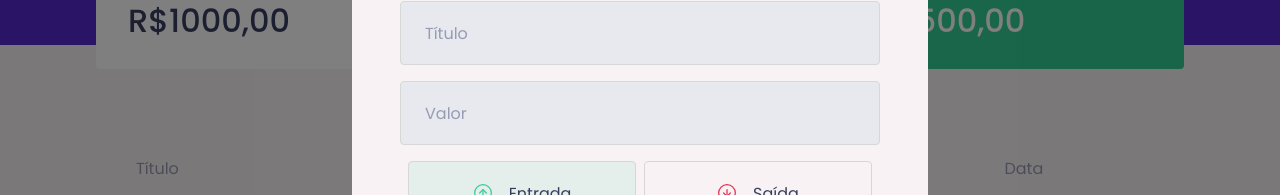
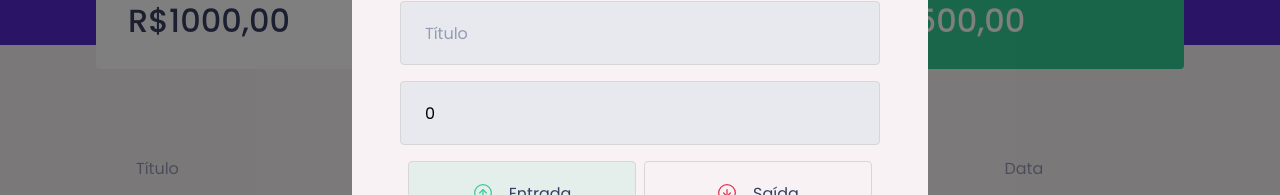
Before and after one commit to SamuelMenecucci/dt-money, a React (Create React App) app: page / in a window 1280 px wide. Both pictures are taken after a click on the button "Nova transação". Shown: the part 227-422 px from the top of the page. Built offline with nearby package versions, Linux system fonts and the light colour scheme; no server answers; what miragejs would draw is missing.

Commit message:
saving input data inside states

```diff
--- a/src/components/NewTransactionModal/index.tsx
+++ b/src/components/NewTransactionModal/index.tsx
@@ -3,7 +3,7 @@
 import closeImg from "../../assets/fechar.svg";
 import incomeImg from "../../assets/entradas.svg";
 import outcomeImg from "../../assets/saídas.svg";
-import { useState } from "react";
+import { FormEvent, useState } from "react";
 
 interface NewTransactionModalProps {
   isOpen: boolean;
@@ -15,6 +15,17 @@
   onRequestClose,
 }: NewTransactionModalProps) {
   const [type, setType] = useState("deposit");
+
+  //crio um estado para cada informação que irei armazenar dos inputs
+  const [title, setTitle] = useState("");
+  const [value, setValue] = useState(0);
+  const [category, setCategory] = useState("");
+
+  function handleNewTransaction(event: FormEvent) {
+    event.preventDefault();
+
+    console.log({ title, value, category, type });
+  }
 
   return (
     <Modal
@@ -31,12 +42,21 @@
         <img src={closeImg} alt="Fechar modal" />
       </button>
 
-      <Container>
+      <Container onSubmit={handleNewTransaction}>
         <h1>Cadastrar nova transação</h1>
 
-        <input placeholder="Título" />
+        <input
+          placeholder="Título"
+          value={title}
+          onChange={(event) => setTitle(event.target.value)}
+        />
 
-        <input type="number" placeholder="Valor" />
+        <input
+          type="number"
+          placeholder="Valor"
+          value={value}
+          onChange={(event) => setValue(+event.target.value)}
+        />
 
         <TransactionTypeContainer>
           <RadioBox
@@ -62,7 +82,11 @@
           </RadioBox>
         </TransactionTypeContainer>
 
-        <input placeholder="Categoria" />
+        <input
+          placeholder="Categoria"
+          value={category}
+          onChange={(event) => setCategory(event.target.value)}
+        />
 
         <button type="submit">Cadastrar</button>
       </Container>
--- a/src/components/NewTransactionModal/styles.ts
+++ b/src/components/NewTransactionModal/styles.ts
@@ -92,7 +92,6 @@
   transition: border-color 0.2s;
 
   &:hover {
-    //para escurecermos a borda ao passarmos o mouse. não iremos utilizar o filter pois ele escurece o elemento inteiro, não conseguimos escurecer apenas a borda.
     //utilizando o darken que importei da blibioteca polished
     border-color: ${darken(0.1, "#d7d7d7")};
   }
```
